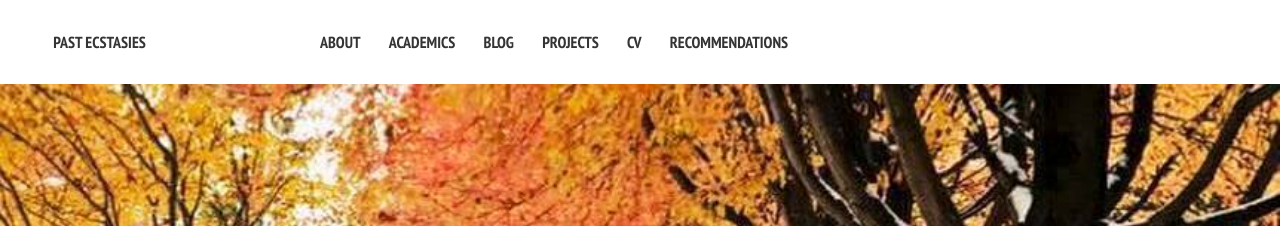
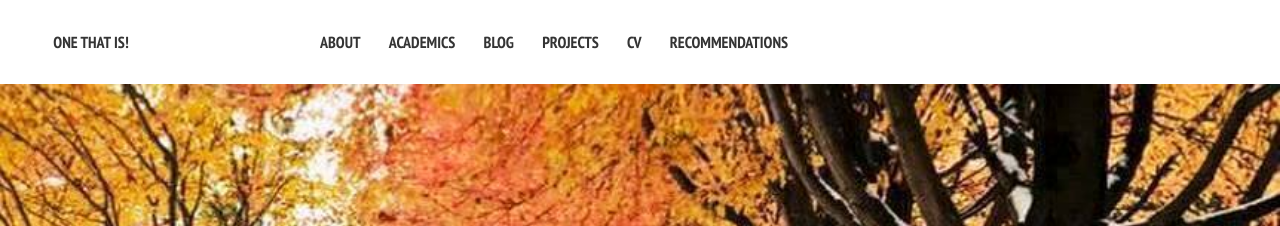
Before and after one commit to DhananjayGupta300/DhananjayGupta300.github.io, a Jekyll site: the page built from index.md, in a window 1280 px wide. Shown: the top 226 px of the page. Built offline with Jekyll 4.4.1, drawn with Linux system fonts in a browser that asks for light colours; nearby versions of some CDN libraries.

Commit message:
Update _config.yml

```diff
--- a/_config.yml
+++ b/_config.yml
@@ -1,6 +1,6 @@
 # Site wide configuration
 
-title:            PAST ECSTASIES
+title:            One That Is!
 locale:           en_US
 url:             //dgupta.us
 
```
